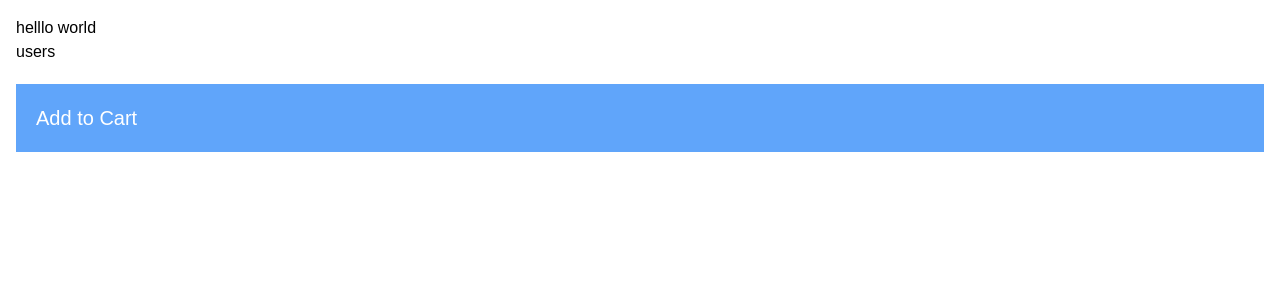
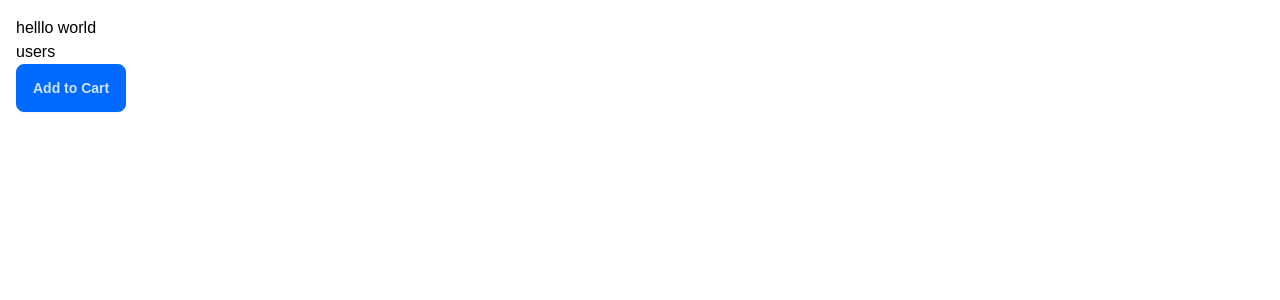
Before and after one commit to vishwa-prabhath/Nextjs_project, a Next.js app: page / in a window 1280 px wide. Shown: the top 300 px of the page. Built offline with nearby package versions, Linux system fonts and the light colour scheme.

Commit message:
setting up a theme

```diff
--- a/app/components/AddToCart.tsx
+++ b/app/components/AddToCart.tsx
@@ -4,7 +4,7 @@ import React from 'react'
 const AddToCart = () => {
   return (
     <div>
-        <button onClick={() => console.log('Click')}>Add to Cart</button>
+        <button className='btn btn-primary' Click={() => console.log('Click')}>Add to Cart</button>
     </div>
   )
 }
--- a/app/components/productCard.tsx
+++ b/app/components/productCard.tsx
@@ -5,7 +5,7 @@ import AddToCart from './AddToCart';
 
 const ProductCard = () => {
   return (
-    <div className='p-5 my-5 bg-blue-400 text-white text-xl hover:bg-blue-500' >
+    <div >
         <AddToCart />
     </div>
   )
```
